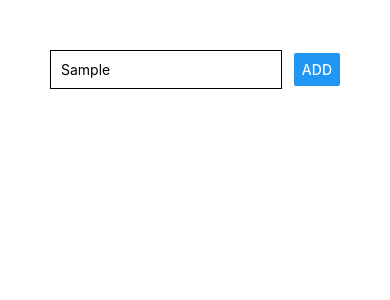
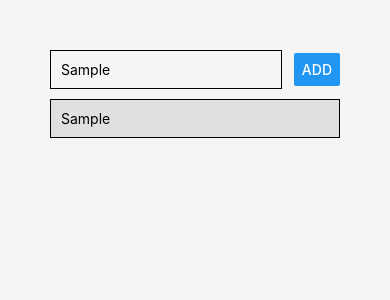
Before and after one commit to anabcuelbas/first_app, a React Native app: screen / in a window 390 px wide. Both pictures are taken after typing "Sample" into the empty fields and a click on the button "ADD". Shown: the top 300 px of the page. Built offline with nearby package versions, Linux system fonts and the light colour scheme.

Commit message:
Adiciona listagem de tarefas

```diff
--- a/App.js
+++ b/App.js
@@ -1,27 +1,47 @@
-import { StatusBar } from 'expo-status-bar';
 import React, { useState } from 'react';
-import { StyleSheet, Text, TextInput, View, Button } from 'react-native';
+import { StyleSheet, Text, TextInput, View, Button, ScrollView, FlatList } from 'react-native';
 
 export default function App() {
-  const [outputText, setOutputText] = useState("Open up App.js to start working on your app!")
+  const [enteredTask, setEnteredTask] = useState('')
+  const [dayTasks, setDayTasks] = useState([])
+
+  const taskInputHandler = (enteredText) => {
+    setEnteredTask(enteredText)
+  }
+
+  const addTaskHandler = () => {
+    setDayTasks(currentTasks => [
+      ...currentTasks, enteredTask
+    ])
+  }
+
   return (
     <View style={styles.screen}>
       <View style={styles.inputContainer}>
         <TextInput
-        placeholder="Course goal"
-        style={styles.input}/>
-        <Button title="ADD"/>
+        placeholder="New task"
+        style={styles.input}
+        onChangeText={taskInputHandler}
+        value={enteredTask}
+        />
+        <Button title="ADD" onPress={addTaskHandler}/>
       </View>
-      <View>
-
-      </View>
+      <ScrollView>
+        {dayTasks.map((task) =>
+          <View key={task} style={styles.listItem}>
+            <Text>{task}</Text>
+          </View>
+        )}
+      </ScrollView>
     </View>
   );
 }
 
 const styles = StyleSheet.create({
   screen: {
-    padding: 50
+    padding: 50,
+    backgroundColor: '#f5f5f5',
+    flex: 1
   },
   inputContainer: {
     flexDirection: 'row',
@@ -33,5 +53,31 @@ const styles = StyleSheet.create({
     borderColor: 'black',
     borderWidth: 1,
     padding: 10
+  },
+  listItem: {
+    padding: 10,
+    marginVertical: 10,
+    backgroundColor: '#e0e0e0',
+    borderColor: 'black',
+    borderWidth: 1
   }
 });
+
+//Using FlatList instead of ScrollView
+
+/* const addTaskHandler = () => {
+  setDayTasks(currentTasks => [
+    ...currentTasks,
+    { key: Math.random().toString(), value: enteredTask }
+  ])
+} */
+
+{/* <FlatList
+      //keyExtractor={(item, index) => item.uid}
+      data={dayTasks}
+      renderItem={itemData => {
+        <View style={styles.listItem}>
+          <Text>{itemData.item.value}</Text>
+        </View>
+      }}
+      /> */}
```
